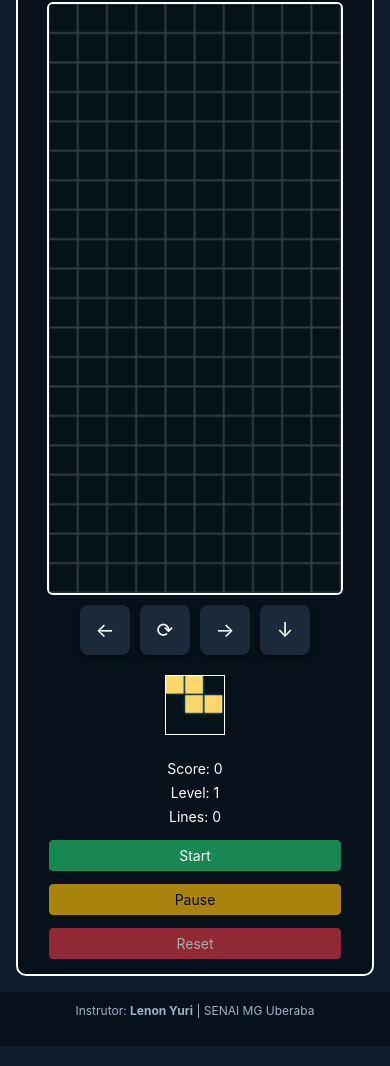
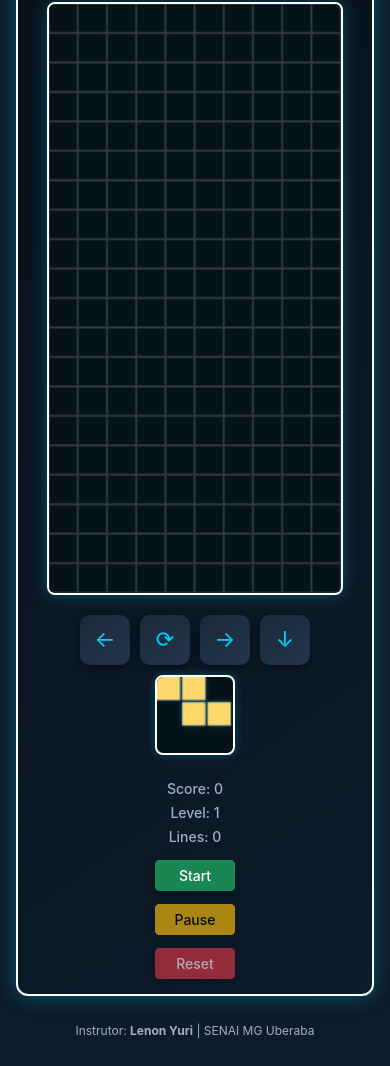
Before and after one commit to LYuri26/Tetris, a plain HTML site: page index.html in a window 390 px wide. Shown: the part 93-1159 px from the top of the page. Drawn offline with nearby package versions, Linux system fonts and the light colour scheme.

Commit message:
25/09/25

```diff
--- a/game.js
+++ b/game.js
@@ -183,10 +183,10 @@
   function drawCell(x, y, val) {
     if (!val) return;
     ctx.fillStyle = COLORS[val];
-    ctx.shadowColor = "#00d2ff88";
+    ctx.shadowColor = "#00d2ff55";
     ctx.shadowBlur = 6;
     ctx.fillRect(x * CELL, y * CELL, CELL - 1, CELL - 1);
-    ctx.strokeStyle = "#fff";
+    ctx.strokeStyle = "#fff3";
     ctx.strokeRect(x * CELL, y * CELL, CELL - 1, CELL - 1);
     ctx.shadowBlur = 0;
   }
@@ -402,10 +402,7 @@
       <p class="small">Pressione o botão Start para reiniciar</p>
       <button id="overlayStart" class="btn btn-success btn-sm mt-2">Start</button>
     </div>`;
-
-    // Adiciona o listener para o botão dentro do overlay
-    const overlayStart = document.getElementById("overlayStart");
-    overlayStart.addEventListener("click", () => {
+    document.getElementById("overlayStart").addEventListener("click", () => {
       reset();
       hideOverlay();
     });
--- a/style.css
+++ b/style.css
@@ -1,28 +1,21 @@
 /* -------------------- Estilos gerais -------------------- */
-html,
 body {
   margin: 0;
-  padding: 0;
-  height: 100%;
   font-family: "Inter", Arial, sans-serif;
   background: #0d1b2a;
   color: #fff;
+  display: flex;
+  flex-direction: column;
+  min-height: 100vh;
+  align-items: center;
 }
 
-body {
-  display: flex;
-  flex-direction: column;
-  min-height: 100%;
-}
-
-/* -------------------- Wrap principal -------------------- */
 .wrap {
-  flex: 1;
   display: flex;
   flex-direction: column;
   align-items: center;
+  width: 100%;
   padding: 1rem;
-  box-sizing: border-box;
 }
 
 /* -------------------- Container do jogo -------------------- */
@@ -31,72 +24,43 @@ body {
   flex-direction: column;
   align-items: center;
   border: 2px solid #fff;
-  border-radius: 10px;
+  border-radius: 12px;
   padding: 15px;
-  background: #07111b;
-  max-width: 500px;
+  background: linear-gradient(145deg, #07111b, #0d1b2a);
+  box-shadow: 0 0 20px #00d2ff55;
+  position: relative;
+  max-width: 480px;
   width: 100%;
-  box-sizing: border-box;
-  position: relative;
 }
 
 /* -------------------- Logo -------------------- */
 .logo {
+  font-weight: 700;
   text-align: center;
-  font-weight: 700;
   margin-bottom: 10px;
+  color: #00d2ff;
+  text-shadow: 0 0 6px #00d2ff88, 0 0 12px #00d2ff55;
 }
 
 /* -------------------- Canvas principal -------------------- */
 #game {
   background: #06121a;
   border: 2px solid #fff;
-  border-radius: 6px;
-  width: 240px;
-  height: 480px;
+  border-radius: 8px;
   display: block;
-  margin-bottom: 10px;
+  box-shadow: 0 0 15px #00d2ff55;
 }
 
-/* -------------------- Painel -------------------- */
+/* -------------------- Painel lateral -------------------- */
 .panel {
   display: flex;
   flex-direction: column;
+  align-items: center;
+  margin-top: 10px;
   width: 100%;
-  align-items: center;
 }
 
-/* -------------------- Controles -------------------- */
-.controls {
-  display: flex;
-  justify-content: center;
-  gap: 10px;
-  margin-bottom: 10px;
-  flex-wrap: wrap;
-}
-
-.control-btn {
-  width: 50px;
-  height: 50px;
-  font-size: 20px;
-  border-radius: 8px;
-  border: none;
-  background-color: #1b2a3a;
-  color: #fff;
-  box-shadow: 0 2px 5px rgba(0, 0, 0, 0.5);
-}
-
-/* -------------------- Próxima peça -------------------- */
-.next-preview {
-  border: 1px solid #fff;
-  margin: 10px auto;
-  display: block;
-  background: #06121a;
-  width: 80px;
-  height: 80px;
-}
-
-/* -------------------- Stats -------------------- */
+/* -------------------- Estatísticas -------------------- */
 .stats {
   margin-top: 10px;
   font-size: 14px;
@@ -105,19 +69,62 @@ body {
 
 .stats p {
   margin: 3px 0;
+  font-weight: 500;
+  color: #9fb0c9;
 }
 
-/* -------------------- Botões do painel -------------------- */
+/* -------------------- Botões de controle -------------------- */
+.controls {
+  display: flex;
+  justify-content: center;
+  gap: 10px;
+  margin-top: 10px;
+  flex-wrap: wrap;
+}
+
+.control-btn {
+  width: 50px;
+  height: 50px;
+  font-size: 22px;
+  border-radius: 10px;
+  border: none;
+  background: linear-gradient(145deg, #1b2a3a, #24354b);
+  color: #00d2ff;
+  box-shadow: 0 4px 8px #00000066;
+  transition: all 0.2s;
+}
+.control-btn:hover {
+  transform: scale(1.1);
+  box-shadow: 0 6px 12px #00d2ff88;
+}
+
+/* -------------------- Próxima peça -------------------- */
+.next-preview {
+  border: 2px solid #fff;
+  margin: 10px auto;
+  display: block;
+  background: #06121a;
+  width: 80px;
+  height: 80px;
+  border-radius: 8px;
+  box-shadow: 0 0 10px #00d2ff44;
+}
+
+/* -------------------- Botões de Start/Pause/Reset -------------------- */
 .btns {
   margin-top: 10px;
   display: flex;
-  flex-direction: column;
+  flex-direction: row;
   gap: 5px;
-  width: 100%;
+  flex-wrap: wrap;
+  justify-content: center;
 }
 
 .btns .btn {
-  width: 100%;
+  flex: 1;
+  min-width: 80px;
+  font-weight: 500;
+  box-shadow: 0 3px 8px #00000055;
 }
 
 /* -------------------- Overlay -------------------- */
@@ -131,43 +138,44 @@ body {
   display: flex;
   justify-content: center;
   align-items: center;
-  border-radius: 6px;
-  color: #fff;
-  font-size: 1.5rem;
-  text-align: center;
+  flex-direction: column;
+  border-radius: 8px;
   z-index: 10;
+  color: #00d2ff;
+  text-shadow: 0 0 6px #00d2ff88;
+}
+
+#overlayHolder .game-over h3 {
+  font-size: 24px;
+  margin-bottom: 10px;
+}
+
+#overlayHolder .game-over .btn {
+  margin-top: 10px;
+  box-shadow: 0 4px 10px #00000055;
 }
 
 /* -------------------- Créditos -------------------- */
 footer.credits {
+  margin-top: auto;
+  padding: 10px 0;
   font-size: 12px;
   text-align: center;
   color: #9fb0c9;
-  padding: 10px 0;
-  background: #07111b;
-  width: 100%;
-  flex-shrink: 0;
 }
 
 /* -------------------- Responsivo -------------------- */
 @media (max-width: 768px) {
   #game {
-    width: 76vw; /* largura máxima em percentual da tela */
-    max-width: 360px; /* nunca ultrapassa 360px */
-    height: calc((76vw / 10) * 20); /* mantém proporção 10x20 */
-    max-height: 720px; /* nunca ultrapassa 720px */
+    width: 76vw;
+    height: calc((76vw / 10) * 20); /* mantém proporção 10x20 blocos */
   }
 
   .controls {
-    margin-bottom: 10px;
+    margin-top: 10px;
   }
 
-  .panel {
-    width: 90%;
-  }
-
-  .next-preview {
-    width: 60px;
-    height: 60px;
+  .btns {
+    flex-direction: column;
   }
 }
```
